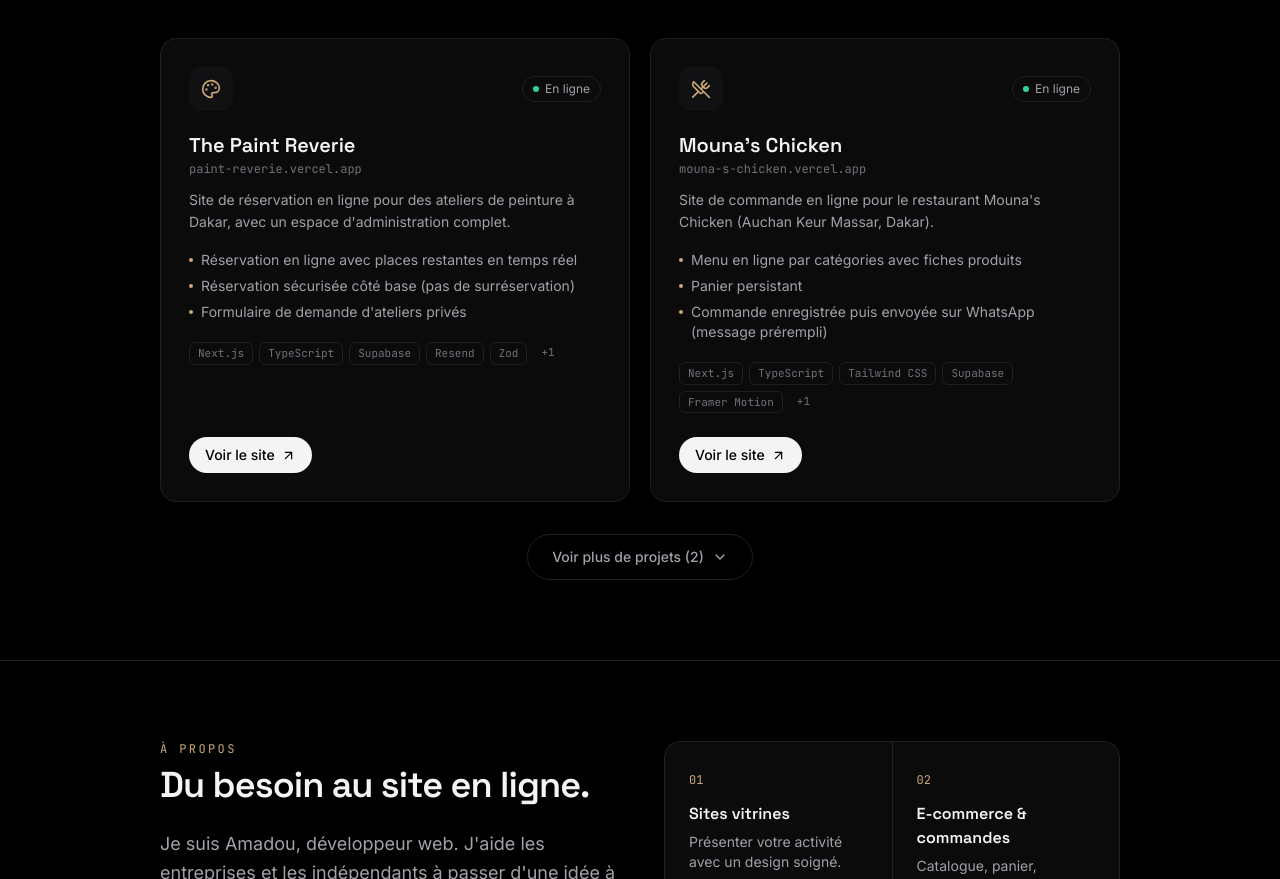
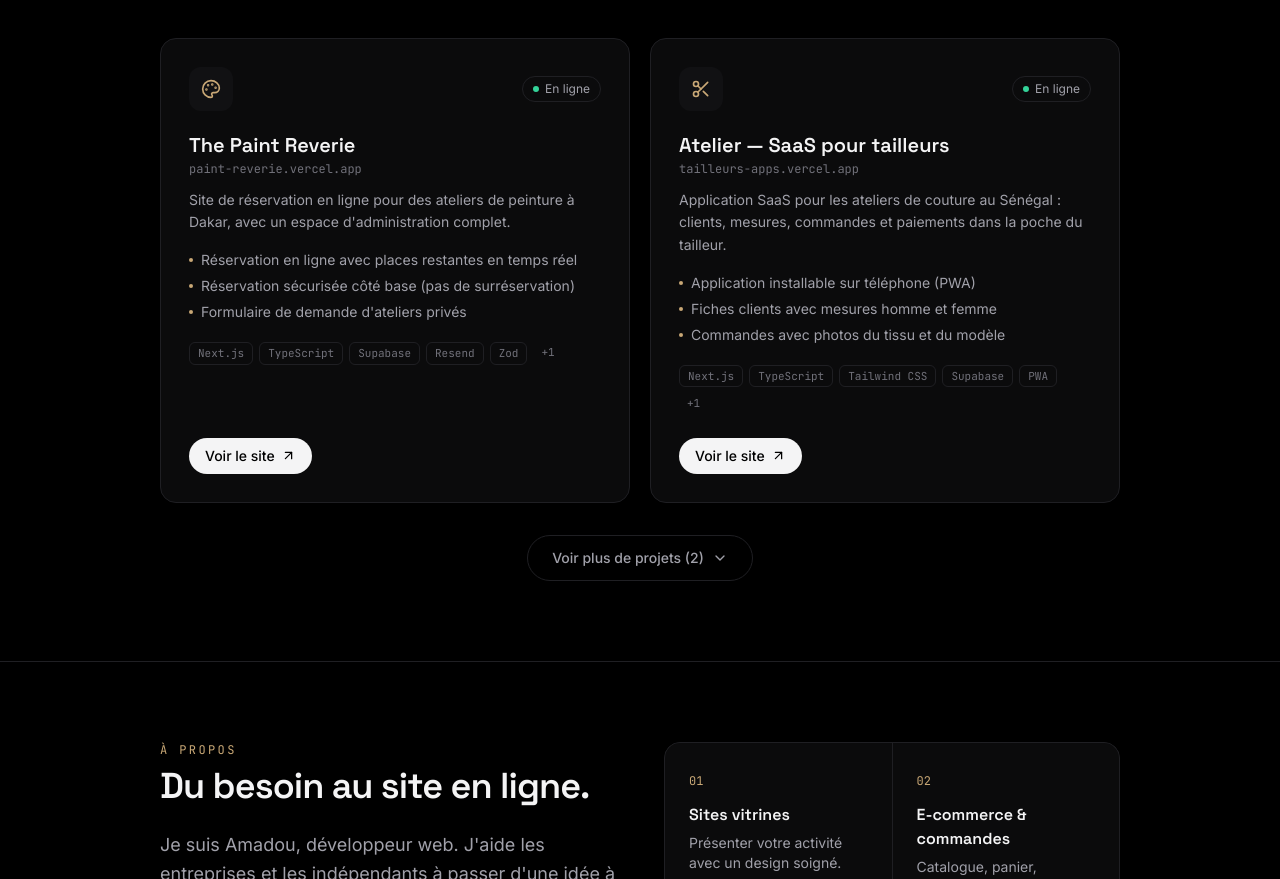
Before and after one commit to poli-jpg/poli-dev-portfolio, a Next.js app: page / in a window 1280 px wide. Shown: the part 960-1839 px from the top of the page. Built offline with nearby package versions, Linux system fonts and the light colour scheme.

Commit message:
Portfolio : SaaS tailleurs à la place de Mouna's Chicken

```diff
--- a/src/data/projects.ts
+++ b/src/data/projects.ts
@@ -41,27 +41,27 @@ export const projects: Project[] = [
     status: "live",
   },
   {
-    slug: "mounas-chicken",
-    name: "Mouna's Chicken",
+    slug: "atelier-saas-tailleurs",
+    name: "Atelier — SaaS pour tailleurs",
     description:
-      "Site de commande en ligne pour le restaurant Mouna's Chicken (Auchan Keur Massar, Dakar).",
+      "Application SaaS pour les ateliers de couture au Sénégal : clients, mesures, commandes et paiements dans la poche du tailleur.",
     longDescription:
-      "Site officiel du restaurant Mouna's Chicken : menu en ligne (pizzas, burgers, poulet…), panier et commande envoyée directement au restaurant sur WhatsApp, avec un espace administrateur pour gérer les produits, les prix, les photos et le suivi des commandes. Conçu pour accueillir un paiement en ligne (PayTech, Wave, Orange Money) plus tard sans refonte.",
-    stack: ["Next.js", "TypeScript", "Tailwind CSS", "Supabase", "Framer Motion", "Vercel"],
+      "Mon propre produit, de l'idée au lancement : une application mobile (PWA) qui remplace le cahier du tailleur. Fiches clients avec mesures homme et femme, commandes avec photos du tissu et du modèle, suivi de la coupe à la livraison, acomptes et reste à payer, et message WhatsApp prérempli quand la tenue est prête. Chaque atelier a ses données isolées et un abonnement mensuel avec période d'essai.",
+    stack: ["Next.js", "TypeScript", "Tailwind CSS", "Supabase", "PWA", "Vercel"],
     features: [
-      "Menu en ligne par catégories avec fiches produits",
-      "Panier persistant",
-      "Commande enregistrée puis envoyée sur WhatsApp (message prérempli)",
-      "Numéro de commande attribué à chaque client",
-      "Espace admin sécurisé (Supabase Auth + RLS)",
-      "Gestion des produits : prix, photos, disponibilité",
-      "Suivi des commandes par statut (confirmée, en préparation, livrée…)",
-      "Tableau de bord : commandes et chiffre d'affaires",
-      "Animations légères et design responsive",
-      "SEO : sitemap et robots.txt",
+      "Application installable sur téléphone (PWA)",
+      "Fiches clients avec mesures homme et femme",
+      "Commandes avec photos du tissu et du modèle",
+      "Suivi par étapes : reçue, coupe, couture, prête, livrée",
+      "Alertes automatiques sur les commandes en retard",
+      "Acomptes, paiements et reste à encaisser",
+      "Prévenir le client sur WhatsApp en un clic",
+      "Multi-ateliers sécurisé (Supabase Auth + RLS)",
+      "Abonnement mensuel avec période d'essai",
+      "Détection des clients en double par numéro",
     ],
-    liveUrl: "https://mouna-s-chicken.vercel.app",
-    mockupIcon: "UtensilsCrossed",
+    liveUrl: "https://tailleurs-apps.vercel.app",
+    mockupIcon: "Scissors",
     status: "live",
   },
   {
--- a/src/sections/Projects.tsx
+++ b/src/sections/Projects.tsx
@@ -2,13 +2,13 @@
 
 import { useState } from "react";
 import {
-  ArrowUpRight, Github, ShoppingBag, Building2, Globe, Palette, UtensilsCrossed,
+  ArrowUpRight, Github, ShoppingBag, Building2, Globe, Palette, Scissors,
   ChevronDown, ChevronUp, type LucideProps,
 } from "lucide-react";
 import { SectionHeading } from "@/components/SectionHeading";
 import { projects } from "@/data/projects";
 
-const icons: Record<string, React.ComponentType<LucideProps>> = { ShoppingBag, Building2, Palette, UtensilsCrossed };
+const icons: Record<string, React.ComponentType<LucideProps>> = { ShoppingBag, Building2, Palette, Scissors };
 
 // Nombre de projets affichés avant le bouton « Voir plus ».
 const INITIAL_COUNT = 2;
```
